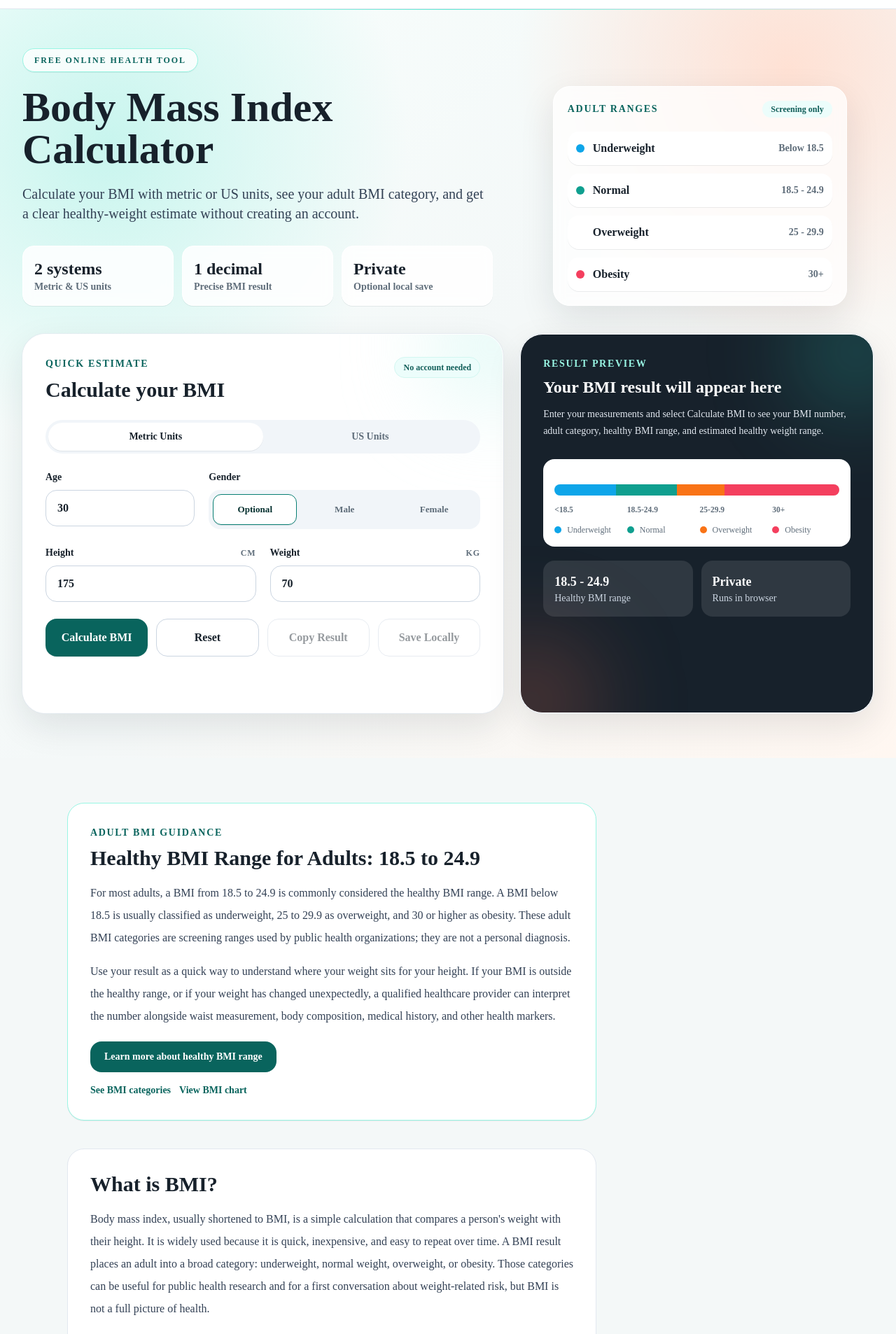
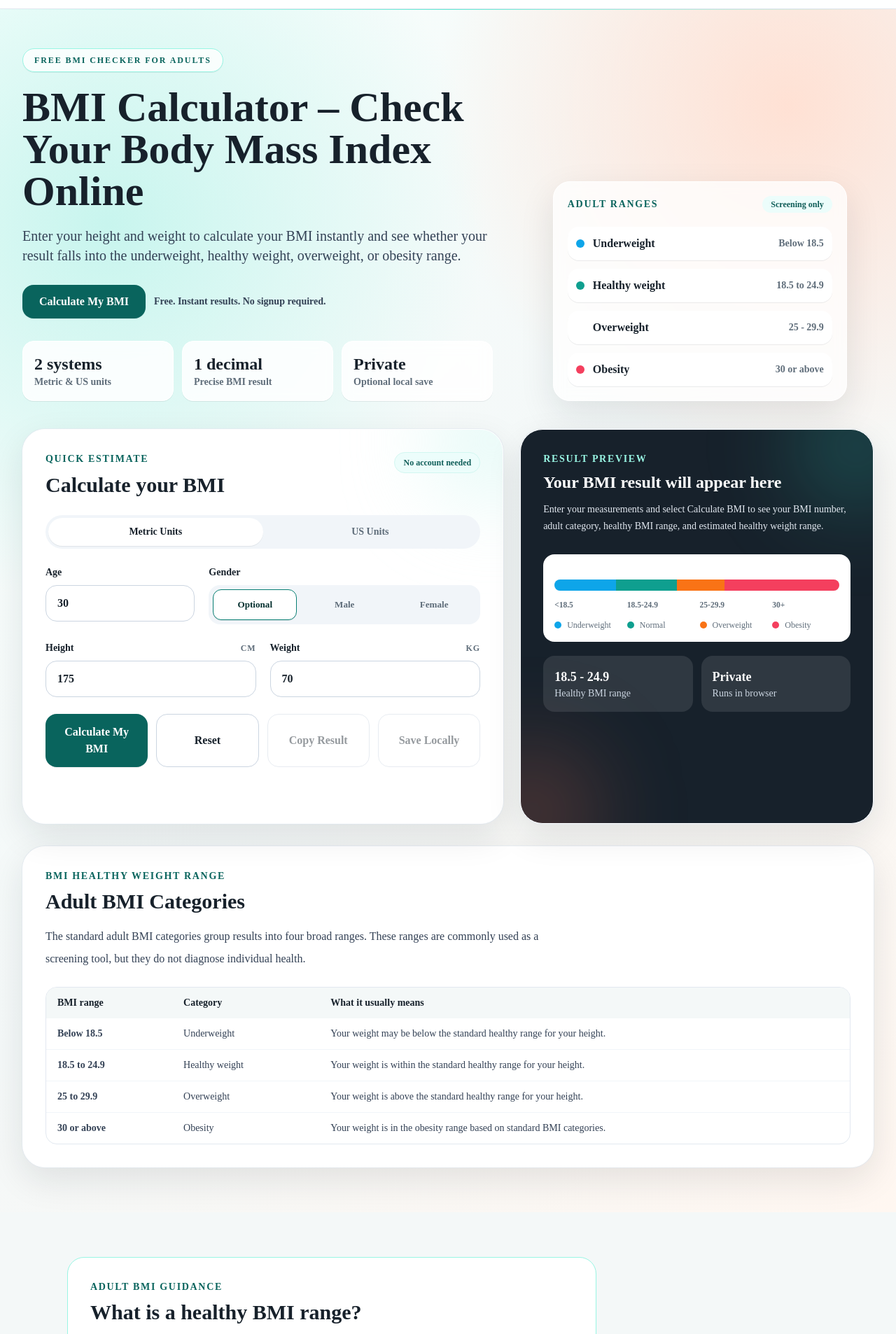
Before and after one commit to alfagnesis301/bmi-calculator, a Next.js app: page / in a window 1280 px wide. Shown: the part 54-1960 px from the top of the page at 70% size. Built offline with nearby package versions, Linux system fonts and the light colour scheme.

Commit message:
Optimize homepage SEO for BMI calculator

```diff
--- a/app/page.tsx
+++ b/app/page.tsx
@@ -9,37 +9,49 @@ import { faqItems, siteConfig } from "@/lib/seo";
 export const metadata = createLocalizedMetadata({
   locale: "en",
   path: "/",
-  title: "BMI Calculator - Calculate Your Body Mass Index Online",
+  title: "BMI Calculator – Check Your Body Mass Index Online Free",
   description:
-    "Calculate your BMI with metric or US units, see your adult BMI category, and get a clear healthy-weight estimate.",
+    "Free BMI calculator for adults. Check your body mass index instantly, see your BMI category, and compare your result with standard healthy weight ranges.",
+  openGraphDescription:
+    "Use this free BMI calculator to check your body mass index, BMI category, and healthy weight range instantly.",
+  twitterDescription:
+    "Free BMI calculator for adults. Check your BMI category and healthy weight range instantly.",
+  image: "/logo.png",
 });
 
 const references = [
   { label: "CDC: Adult BMI Categories", href: "https://www.cdc.gov/bmi/adult-calculator/bmi-categories.html" },
   { label: "CDC: About Body Mass Index", href: "https://www.cdc.gov/bmi/about/index.html" },
-  { label: "WHO: Obesity and overweight", href: "https://www.who.int/news-room/fact-sheets/detail/obesity-and-overweight" },
-  { label: "NHS: BMI healthy weight calculator", href: "https://www.nhs.uk/health-assessment-tools/calculate-your-body-mass-index/calculate-bmi-for-adults" }
+  { label: "NHS: BMI healthy weight calculator", href: "https://www.nhs.uk/health-assessment-tools/calculate-your-body-mass-index/calculate-bmi-for-adults" },
+  { label: "WHO: BMI classification and overweight information", href: "https://www.who.int/news-room/fact-sheets/detail/obesity-and-overweight" }
 ];
 
 export default function HomePage() {
-  const jsonLd = [
+  const homeUrl = `${siteConfig.url}/`;
+  const jsonLd = {
+    "@context": "https://schema.org",
+    "@graph": [
     {
-      "@context": "https://schema.org",
       "@type": "WebApplication",
+      "@id": `${homeUrl}#bmi-calculator`,
       name: "BMI Calculator",
       applicationCategory: "HealthApplication",
-      operatingSystem: "Any",
-      url: siteConfig.url,
-      description: siteConfig.description,
+      operatingSystem: "Web",
+      url: homeUrl,
+      description:
+        "Free BMI calculator for adults. Check your body mass index, BMI category, and healthy weight range online.",
       offers: {
         "@type": "Offer",
         price: "0",
         priceCurrency: "USD"
+      },
+      publisher: {
+        "@id": `${homeUrl}#organization`
       }
     },
     {
-      "@context": "https://schema.org",
       "@type": "FAQPage",
+      "@id": `${homeUrl}#faq`,
       mainEntity: faqItems.map((item) => ({
         "@type": "Question",
         name: item.question,
@@ -50,24 +62,34 @@ export default function HomePage() {
       }))
     },
     {
-      "@context": "https://schema.org",
       "@type": "BreadcrumbList",
+      "@id": `${homeUrl}#breadcrumb`,
       itemListElement: [
         {
           "@type": "ListItem",
           position: 1,
           name: "Home",
-          item: siteConfig.url
-        },
-        {
-          "@type": "ListItem",
-          position: 2,
-          name: "BMI Calculator",
-          item: siteConfig.url
+          item: homeUrl
         }
       ]
+    },
+    {
+      "@type": "Organization",
+      "@id": `${homeUrl}#organization`,
+      name: "BMI Checks",
+      url: homeUrl,
+      logo: `${siteConfig.url}/logo.png`
+    },
+    {
+      "@type": "WebSite",
+      "@id": `${homeUrl}#website`,
+      name: "BMI Checks",
+      url: homeUrl,
+      publisher: {
+        "@id": `${homeUrl}#organization`
+      }
     }
-  ];
+  ]};
 
   return (
     <main>
@@ -82,15 +104,26 @@ export default function HomePage() {
           <div className="grid gap-8 lg:grid-cols-[minmax(0,0.95fr)_420px] lg:items-end">
             <div>
               <p className="inline-flex rounded-full border border-teal-200 bg-white/80 px-4 py-2 text-xs font-black uppercase tracking-[0.16em] text-teal-700 shadow-line">
-                Free online health tool
+                Free BMI checker for adults
               </p>
               <h1 className="mt-5 max-w-3xl text-4xl font-black leading-tight text-ink sm:text-6xl">
-                Body Mass Index Calculator
+                BMI Calculator – Check Your Body Mass Index Online
               </h1>
               <p className="mt-5 max-w-2xl text-lg leading-8 text-slate-700 sm:text-xl">
-                Calculate your BMI with metric or US units, see your adult BMI category, and get a
-                clear healthy-weight estimate without creating an account.
+                Enter your height and weight to calculate your BMI instantly and see whether your
+                result falls into the underweight, healthy weight, overweight, or obesity range.
               </p>
+              <div className="mt-7 flex flex-col gap-3 sm:flex-row sm:items-center">
+                <Link
+                  href="#calculator"
+                  className="inline-flex min-h-12 items-center justify-center rounded-2xl bg-teal-700 px-6 py-3 text-base font-black text-white shadow-line transition hover:bg-teal-600 focus-visible:outline focus-visible:outline-2 focus-visible:outline-offset-2 focus-visible:outline-teal-700"
+                >
+                  Calculate My BMI
+                </Link>
+                <p className="text-sm font-bold text-slate-700">
+                  Free. Instant results. No signup required.
+                </p>
+              </div>
               <div className="mt-8 grid max-w-2xl gap-3 text-sm sm:grid-cols-3">
                 <div className="rounded-2xl border border-white bg-white/85 p-4 shadow-line backdrop-blur">
                   <strong className="block text-2xl text-ink">2 systems</strong>
@@ -119,9 +152,9 @@ export default function HomePage() {
               <div className="mt-5 space-y-3">
                 {[
                   ["Underweight", "Below 18.5", "bg-sky-500"],
-                  ["Normal", "18.5 - 24.9", "bg-teal-500"],
+                  ["Healthy weight", "18.5 to 24.9", "bg-teal-500"],
                   ["Overweight", "25 - 29.9", "bg-amber-500"],
-                  ["Obesity", "30+", "bg-rose-500"]
+                  ["Obesity", "30 or above", "bg-rose-500"]
                 ].map(([label, range, color]) => (
                   <div key={label} className="flex items-center justify-between rounded-2xl bg-white p-3 shadow-line">
                     <span className="flex items-center gap-3 font-bold text-ink">
@@ -138,6 +171,61 @@ export default function HomePage() {
           <div className="mt-10">
             <BMICalculator />
           </div>
+
+          <section className="mt-8 rounded-[2rem] border border-white bg-white p-5 shadow-soft ring-1 ring-slate-200/70 sm:p-7 lg:p-8">
+            <p className="text-sm font-bold uppercase tracking-[0.12em] text-teal-700">
+              BMI healthy weight range
+            </p>
+            <h2 className="mt-2 text-3xl font-black text-ink">Adult BMI Categories</h2>
+            <p className="mt-4 max-w-3xl leading-8 text-slate-700">
+              The standard adult BMI categories group results into four broad ranges. These ranges
+              are commonly used as a screening tool, but they do not diagnose individual health.
+            </p>
+            <div className="mt-6 overflow-x-auto rounded-2xl border border-slate-200 bg-white">
+              <table className="w-full min-w-[680px] border-collapse text-left text-sm">
+                <caption className="sr-only">
+                  Standard adult BMI categories and broad interpretation ranges
+                </caption>
+                <thead className="bg-mist text-ink">
+                  <tr>
+                    <th className="px-4 py-3 font-black">BMI range</th>
+                    <th className="px-4 py-3 font-black">Category</th>
+                    <th className="px-4 py-3 font-black">What it usually means</th>
+                  </tr>
+                </thead>
+                <tbody className="divide-y divide-slate-100 text-slate-700">
+                  <tr>
+                    <td className="px-4 py-3 font-semibold">Below 18.5</td>
+                    <td className="px-4 py-3">Underweight</td>
+                    <td className="px-4 py-3">
+                      Your weight may be below the standard healthy range for your height.
+                    </td>
+                  </tr>
+                  <tr>
+                    <td className="px-4 py-3 font-semibold">18.5 to 24.9</td>
+                    <td className="px-4 py-3">Healthy weight</td>
+                    <td className="px-4 py-3">
+                      Your weight is within the standard healthy range for your height.
+                    </td>
+                  </tr>
+                  <tr>
+                    <td className="px-4 py-3 font-semibold">25 to 29.9</td>
+                    <td className="px-4 py-3">Overweight</td>
+                    <td className="px-4 py-3">
+                      Your weight is above the standard healthy range for your height.
+                    </td>
+                  </tr>
+                  <tr>
+                    <td className="px-4 py-3 font-semibold">30 or above</td>
+                    <td className="px-4 py-3">Obesity</td>
+                    <td className="px-4 py-3">
+                      Your weight is in the obesity range based on standard BMI categories.
+                    </td>
+                  </tr>
+                </tbody>
+              </table>
+            </div>
+          </section>
         </div>
       </section>
 
@@ -152,19 +240,18 @@ export default function HomePage() {
               Adult BMI guidance
             </p>
             <h2 className="mt-2 text-3xl font-black text-ink">
-              Healthy BMI Range for Adults: 18.5 to 24.9
+              What is a healthy BMI range?
             </h2>
             <p className="mt-4 leading-8 text-slate-700">
-              For most adults, a BMI from 18.5 to 24.9 is commonly considered the healthy BMI
-              range. A BMI below 18.5 is usually classified as underweight, 25 to 29.9 as
-              overweight, and 30 or higher as obesity. These adult BMI categories are screening
+              For most adults, a BMI between 18.5 and 24.9 is commonly considered the healthy
+              weight range. A BMI below 18.5 is usually classified as underweight, 25 to 29.9 as
+              overweight, and 30 or above as obesity. These adult BMI categories are screening
               ranges used by public health organizations; they are not a personal diagnosis.
             </p>
             <p className="mt-4 leading-8 text-slate-700">
-              Use your result as a quick way to understand where your weight sits for your height.
-              If your BMI is outside the healthy range, or if your weight has changed unexpectedly,
-              a qualified healthcare provider can interpret the number alongside waist measurement,
-              body composition, medical history, and other health markers.
+              BMI does not account for muscle mass, body composition, age, ethnicity, pregnancy, or
+              individual medical conditions. Use your result as a starting point, then add context
+              from waist circumference, health history, and professional guidance when needed.
             </p>
             <Link
               href="/healthy-bmi-range"
@@ -185,18 +272,17 @@ export default function HomePage() {
           <section className="rounded-3xl border border-slate-200 bg-white p-6 shadow-line sm:p-8">
             <h2 className="text-3xl font-black text-ink">What is BMI?</h2>
             <p className="mt-4 leading-8 text-slate-700">
-              Body mass index, usually shortened to BMI, is a simple calculation that compares a
-              person&apos;s weight with their height. It is widely used because it is quick, inexpensive,
-              and easy to repeat over time. A BMI result places an adult into a broad category:
-              underweight, normal weight, overweight, or obesity. Those categories can be useful for
-              public health research and for a first conversation about weight-related risk, but BMI
-              is not a full picture of health.
+              BMI, or Body Mass Index, is a simple calculation that compares weight with height. It
+              is commonly used as a screening tool to group adults into broad weight categories:
+              underweight, healthy weight, overweight, or obesity. Those categories can be useful
+              for public health research and for a first conversation about weight-related risk, but
+              BMI is not a full picture of health.
             </p>
             <p className="mt-4 leading-8 text-slate-700">
               This calculator is designed to make the number easier to understand. It shows your BMI
               to one decimal place, the adult category, the standard healthy BMI range, and an
               approximate healthy weight range for the height you entered. Treat the result as a
-              starting point, not a verdict. A clinician may consider waist measurement, blood
+              starting point, not a diagnosis. A clinician may consider waist measurement, blood
               pressure, cholesterol, blood sugar, medical history, family history, fitness, sleep,
               medicines, and other factors before making personal recommendations.
             </p>
@@ -204,12 +290,12 @@ export default function HomePage() {
 
           <section className="grid gap-5 md:grid-cols-2">
             <div className="rounded-3xl border border-slate-200 bg-white p-6 shadow-line sm:p-8">
-              <h2 className="text-2xl font-black text-ink">BMI Formula</h2>
+              <h2 className="text-2xl font-black text-ink">How to calculate BMI</h2>
               <div className="mt-5 space-y-4">
                 <div className="rounded-2xl bg-mist p-5">
                   <h3 className="font-black text-ink">Metric Units</h3>
                   <p className="mt-2 font-mono text-sm text-slate-800">
-                    BMI = weightKg / (heightM * heightM)
+                    BMI = weight (kg) / height (m)^2
                   </p>
                 </div>
                 <div className="rounded-2xl bg-mist p-5">
@@ -238,7 +324,7 @@ export default function HomePage() {
             </div>
 
             <div className="rounded-3xl border border-slate-200 bg-white p-6 shadow-line sm:p-8">
-              <h2 className="text-2xl font-black text-ink">Adult BMI categories</h2>
+              <h2 className="text-2xl font-black text-ink">BMI category quick reference</h2>
               <div className="mt-5 overflow-x-auto">
                 <table className="w-full border-collapse text-left text-sm">
                   <caption className="sr-only">BMI classification table for adults</caption>
@@ -254,16 +340,16 @@ export default function HomePage() {
                       <td className="py-3">Below 18.5</td>
                     </tr>
                     <tr>
-                      <td className="py-3 pr-4 font-semibold">Normal weight</td>
-                      <td className="py-3">18.5 - 24.9</td>
+                      <td className="py-3 pr-4 font-semibold">Healthy weight</td>
+                      <td className="py-3">18.5 to 24.9</td>
                     </tr>
                     <tr>
                       <td className="py-3 pr-4 font-semibold">Overweight</td>
-                      <td className="py-3">25.0 - 29.9</td>
+                      <td className="py-3">25 to 29.9</td>
                     </tr>
                     <tr>
                       <td className="py-3 pr-4 font-semibold">Obesity</td>
-                      <td className="py-3">30.0 and above</td>
+                      <td className="py-3">30 or above</td>
                     </tr>
                   </tbody>
                 </table>
@@ -303,7 +389,7 @@ export default function HomePage() {
           <InContentAd />
 
           <section className="rounded-3xl border border-slate-200 bg-white p-6 shadow-line sm:p-8">
-            <h2 className="text-3xl font-black text-ink">Limitations of BMI</h2>
+            <h2 className="text-3xl font-black text-ink">When BMI may be less accurate</h2>
             <p className="mt-4 leading-8 text-slate-700">
               BMI does not measure body fat directly. It also does not show where fat is carried on
               the body, which can matter for health risk. Because the calculation uses total weight,
@@ -312,11 +398,62 @@ export default function HomePage() {
               range while still having low muscle mass. Two people with the same BMI may have
               different waist measurements, fitness levels, and lab results.
             </p>
+            <ul className="mt-5 grid gap-2 text-sm font-semibold text-slate-700 sm:grid-cols-2">
+              {[
+                "Athletes or people with high muscle mass",
+                "Older adults",
+                "Pregnancy",
+                "Children and teenagers",
+                "Some ethnic groups",
+                "People with specific medical conditions"
+              ].map((item) => (
+                <li key={item} className="rounded-xl bg-mist px-4 py-3">{item}</li>
+              ))}
+            </ul>
+            <p className="mt-5 leading-8 text-slate-700">
+              BMI is useful, but it has limits. Learn more about the{" "}
+              <Link href="/blog/bmi-limitations" className="font-semibold text-teal-700 underline-offset-4 hover:underline">
+                limitations of BMI
+              </Link>
+              .
+            </p>
+          </section>
+
+          <section className="grid gap-5 md:grid-cols-2">
+            <div className="rounded-3xl border border-slate-200 bg-white p-6 shadow-line sm:p-8">
+              <h2 className="text-2xl font-black text-ink">BMI calculator vs BMI chart</h2>
+              <p className="mt-4 leading-8 text-slate-700">
+                A BMI calculator is faster than reading a chart because it applies the formula for
+                your exact height and weight and reduces manual lookup errors. A BMI chart is still
+                helpful for seeing where the category cutoffs sit and for comparing ranges at a
+                glance.
+              </p>
+            </div>
+            <div className="rounded-3xl border border-slate-200 bg-white p-6 shadow-line sm:p-8">
+              <h2 className="text-2xl font-black text-ink">How to use your BMI result</h2>
+              <p className="mt-4 leading-8 text-slate-700">
+                Use BMI as a starting point, not a diagnosis. Combine it with waist circumference,
+                health history, and professional guidance where needed.
+              </p>
+              <p className="mt-4 leading-8 text-slate-700">
+                Waist circumference can provide additional context beyond BMI. Read more about{" "}
+                <Link href="/blog/waist-circumference-health" className="font-semibold text-teal-700 underline-offset-4 hover:underline">
+                  waist circumference and health
+                </Link>
+                .
+              </p>
+            </div>
+          </section>
+
+          <section className="rounded-3xl border border-slate-200 bg-white p-6 shadow-line sm:p-8">
+            <h2 className="text-3xl font-black text-ink">Next tools after checking BMI</h2>
             <p className="mt-4 leading-8 text-slate-700">
-              Pregnant people should not use standard BMI categories to judge pregnancy weight
-              changes. Children and teens also need a different interpretation because BMI is
-              compared with age- and sex-specific growth charts. For ages 2 to 19, a percentile tool
-              is more appropriate than adult cutoffs.
+              After checking your BMI, you can estimate your daily calorie needs with the{" "}
+              <Link href="/calorie-calculator" className="font-semibold text-teal-700 underline-offset-4 hover:underline">
+                Calorie Calculator
+              </Link>
+              . Use any result as general information, then speak with a qualified healthcare
+              professional before making medical decisions.
             </p>
           </section>
 
--- a/components/FAQ.tsx
+++ b/components/FAQ.tsx
@@ -15,7 +15,7 @@ export function FAQ({ locale = "en" }: FAQProps) {
           {locale === "es" ? "Preguntas frecuentes" : "FAQ"}
         </p>
         <h2 className="mt-2 text-3xl font-black text-ink">
-          {locale === "es" ? "Preguntas sobre el IMC, respondidas de forma clara" : "BMI questions, answered plainly"}
+          {locale === "es" ? "Preguntas sobre el IMC, respondidas de forma clara" : "BMI Calculator FAQ"}
         </h2>
       </div>
       <div className="grid gap-4">
--- a/dictionaries/en.json
+++ b/dictionaries/en.json
@@ -36,7 +36,7 @@
     "weight": "Weight",
     "feet": "Feet",
     "inches": "Inches",
-    "calculate": "Calculate BMI",
+    "calculate": "Calculate My BMI",
     "reset": "Reset",
     "copy": "Copy Result",
     "save": "Save Locally",
@@ -63,7 +63,7 @@
     "healthyWeightEstimate": "Healthy weight estimate",
     "private": "Private",
     "runsInBrowser": "Runs in browser",
-    "disclaimer": "This calculator is for general informational purposes only and does not replace professional medical advice. Always consult a qualified healthcare provider for personal health concerns."
+    "disclaimer": "BMI is a screening tool and not a medical diagnosis. This calculator is for general informational use only and is not a substitute for professional medical advice. If you are concerned about your weight or health, speak with a qualified healthcare professional."
   },
   "categories": {
     "underweight": "Underweight",
--- a/lib/seo.ts
+++ b/lib/seo.ts
@@ -11,34 +11,39 @@ export const siteConfig = {
 
 export const faqItems = [
   {
-    question: "Is BMI a diagnosis?",
+    question: "What is a BMI calculator?",
     answer:
-      "No. BMI is a screening calculation based on height and weight. It can suggest a general weight category, but it cannot diagnose a medical condition or replace advice from a qualified clinician."
+      "A BMI calculator estimates your Body Mass Index using your height and weight. It helps you see whether your result falls into a standard adult BMI category."
   },
   {
-    question: "Which BMI range is considered healthy for adults?",
+    question: "How do I calculate my BMI?",
     answer:
-      "For most adults, a BMI from 18.5 to 24.9 is commonly described as the healthy-weight range. The meaning of that number can vary with body composition, age, pregnancy, ethnicity, and medical history."
+      "BMI is calculated by dividing weight in kilograms by height in meters squared. The formula is BMI = kg / m2."
+  },
+  {
+    question: "What is a healthy BMI range?",
+    answer:
+      "For most adults, a BMI between 18.5 and 24.9 is commonly considered the healthy weight range."
+  },
+  {
+    question: "Is BMI accurate for everyone?",
+    answer:
+      "No. BMI is a general screening tool. It does not directly measure body fat, muscle mass, waist circumference, or individual health conditions."
+  },
+  {
+    question: "What does a BMI over 25 mean?",
+    answer:
+      "A BMI between 25 and 29.9 falls into the overweight category. A BMI of 30 or above falls into the obesity category. These are broad screening categories, not a diagnosis."
   },
   {
     question: "Can children use this BMI calculator?",
     answer:
-      "This calculator accepts ages 2 and above, but children and teens need BMI-for-age percentiles rather than adult categories. A pediatric growth-chart tool is more appropriate for ages 2 to 19."
+      "Adult BMI categories are not interpreted the same way for children and teenagers. Children usually need age- and sex-specific BMI percentiles."
   },
   {
-    question: "Why can a muscular person have a high BMI?",
+    question: "Should I rely only on BMI?",
     answer:
-      "BMI uses total body weight, so it does not separate muscle, bone, fluid, and body fat. Athletes or highly muscular people may have a higher BMI without having the same body-fat level as another person with the same score."
-  },
-  {
-    question: "How often should I check my BMI?",
-    answer:
-      "Occasional checks can be useful when tracking general weight trends. Daily BMI checks are rarely helpful because normal hydration and food intake can shift body weight from day to day."
-  },
-  {
-    question: "What is the difference between BMI and body fat percentage?",
-    answer:
-      "BMI compares weight with height. Body fat percentage estimates how much of the body is fat tissue. Body fat measurements can be more specific, but they often require equipment, technique, or clinical interpretation."
+      "No. BMI can be useful, but it should be considered alongside other health indicators and professional advice."
   }
 ];
 
```
Also changed, not shown: lib/metadata.ts (+15 -2 lines).
